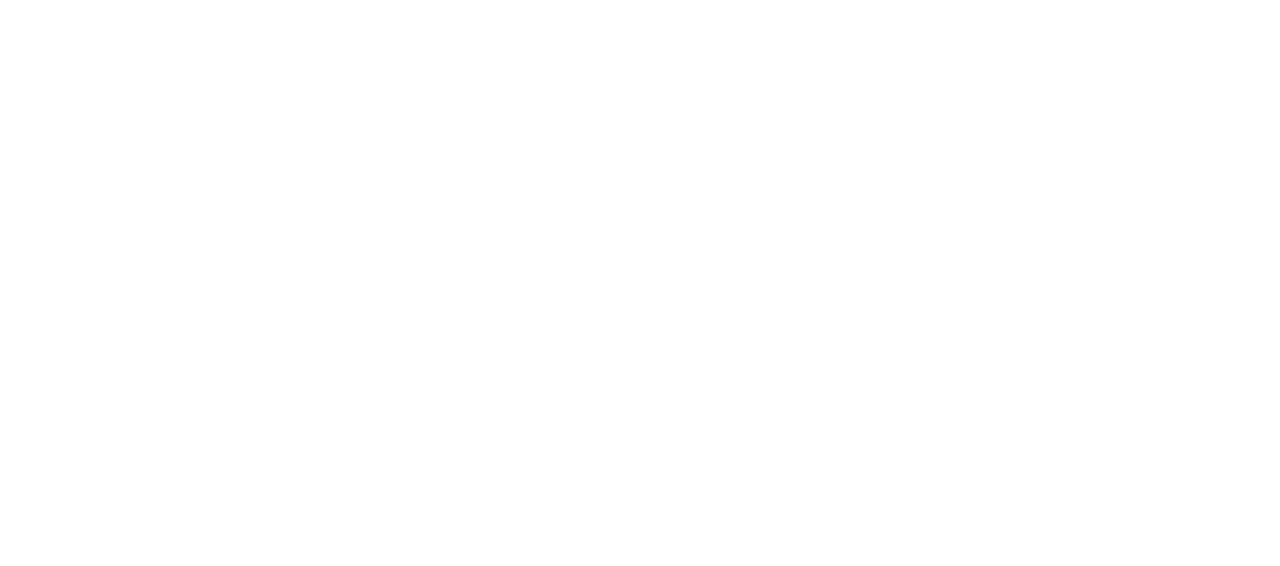
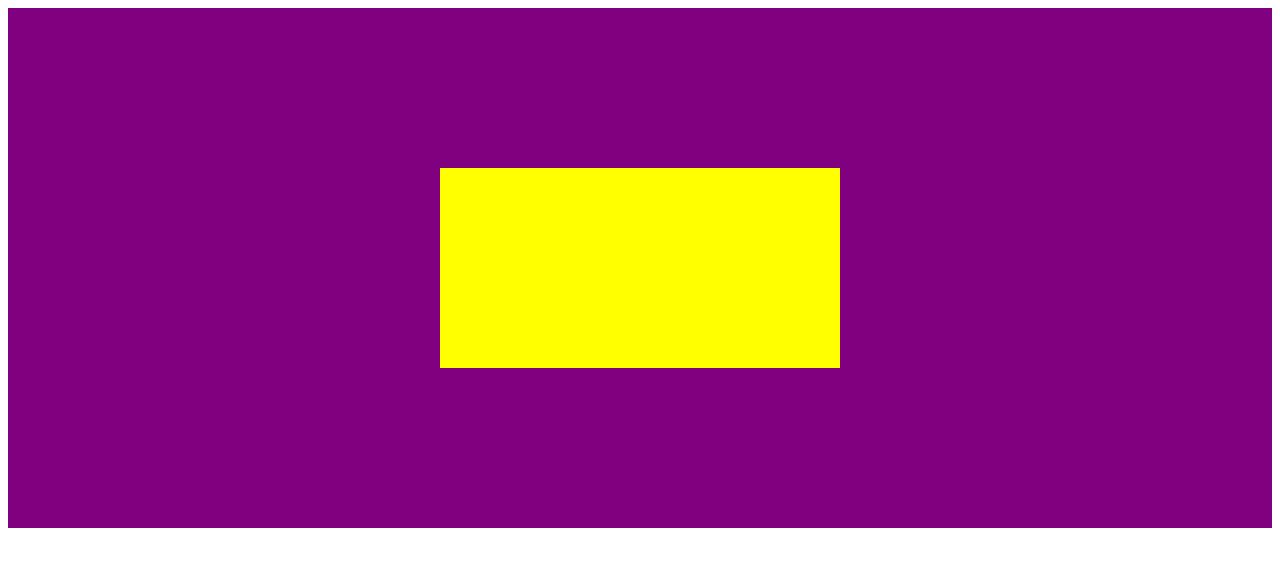
Before and after one commit to leonardomrs/html-css, a plain HTML site: page exercicios -imagens-de-fundo/index3.html in a window 1280 px wide. Drawn offline with Linux system fonts and the light colour scheme.

Commit message:
atualizado

```diff
--- a/exercicios -imagens-de-fundo/index3.html
+++ b/exercicios -imagens-de-fundo/index3.html
@@ -4,8 +4,31 @@
     <meta charset="UTF-8">
     <meta name="viewport" content="width=device-width, initial-scale=1.0">
     <title>Document</title>
+    <style>
+        #conteiner{ /*para alinhar na vertical colocamos o que esta dentro do conteiner como position abisolute  e depois usamaos a propriedade left e top com 50%  e transform: translate -50% -50% assim o conteudo fica no meio do conteiner/ mais informacoes aula centralizaçao vertical de caixa*/
+            position: relative;
+            height: 500px;
+            padding: 10px;
+            background-color: purple;
+        }
+        #conteudo{
+            position: absolute;
+            height: 200px;
+            width: 400px;
+            background-color: yellow;
+
+            left: 50% ;
+            top: 50%;
+            transform: translate(-50%, -50%);
+        }
+    </style>
 </head>
 <body>
+    <section id="conteiner">
+        <article id="conteudo">
+
+        </article>
+    </section>
 
 </body>
 </html>
```
